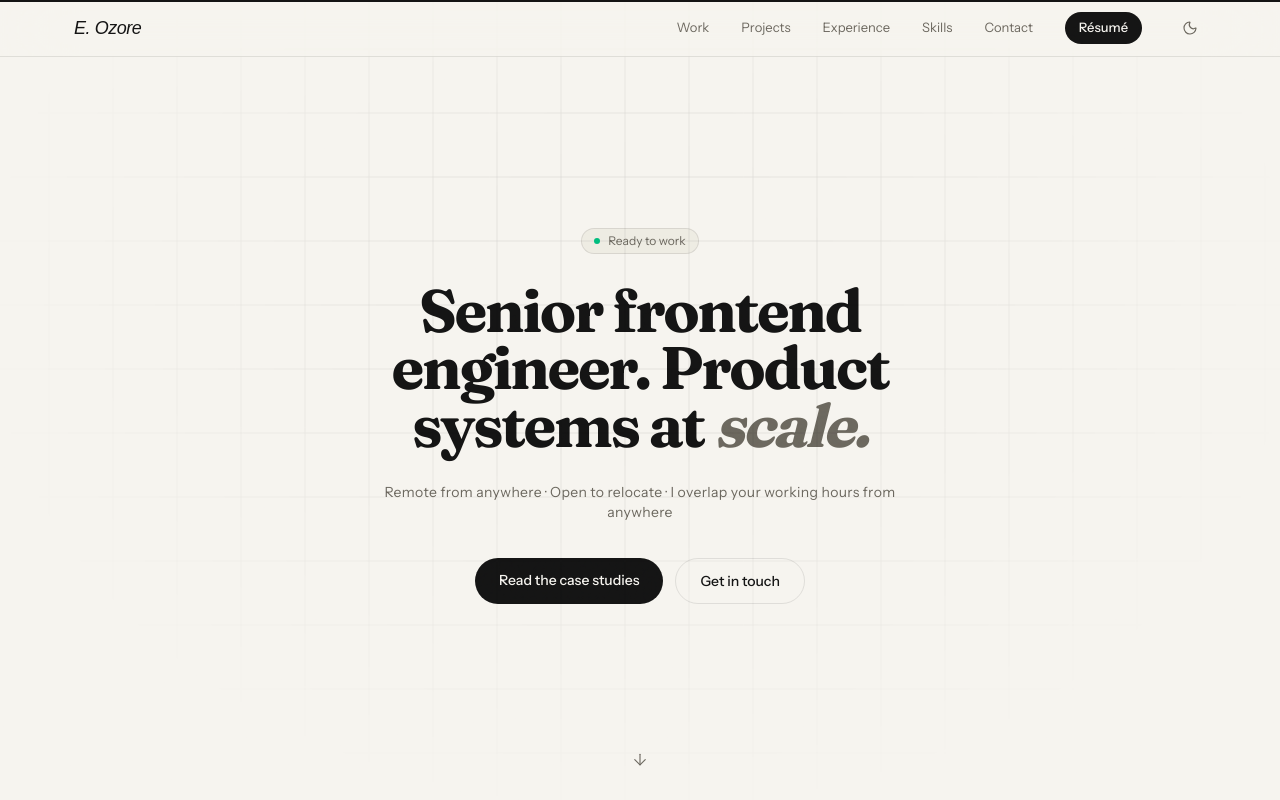
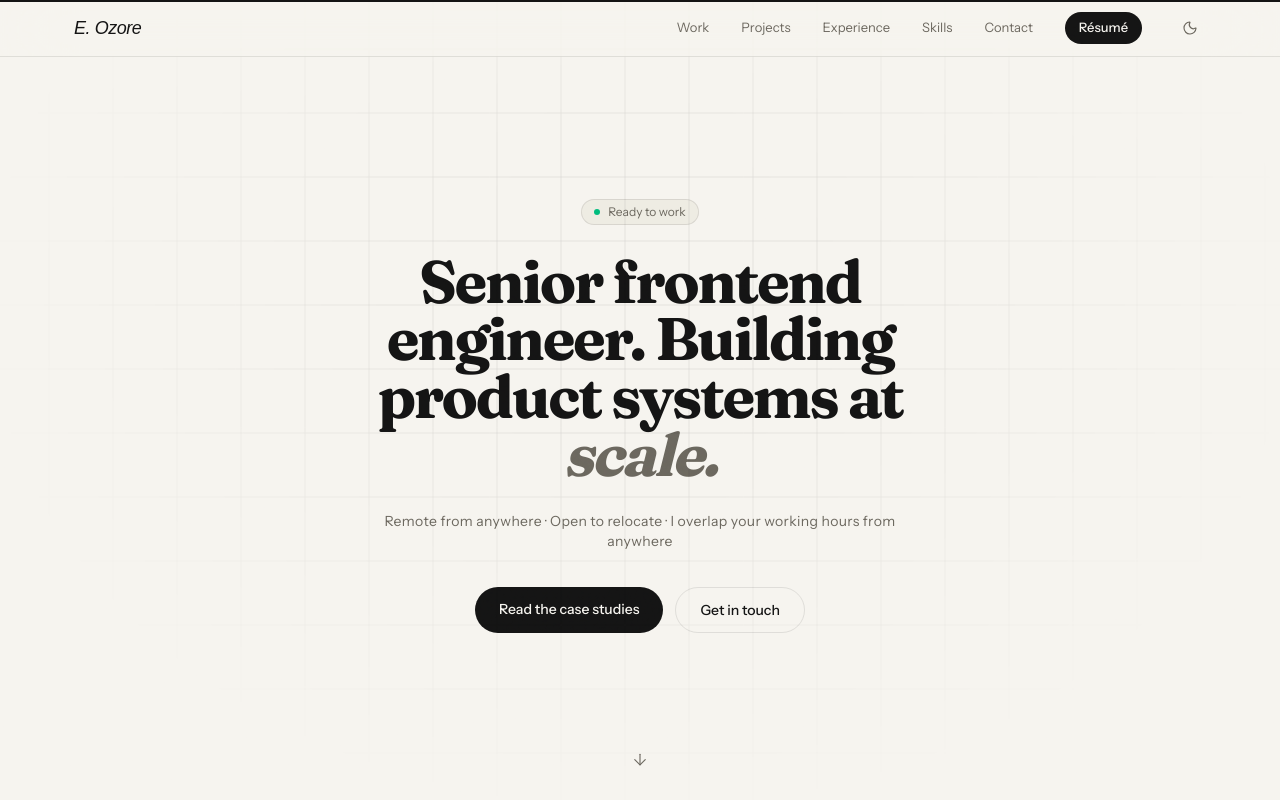
Before and after one commit to EwomaOzore/ewoma-portfolio, a Next.js app: page / in a window 1280 px wide. Shown: the top 800 px of the page. Built offline with nearby package versions, Linux system fonts and the light colour scheme; a web font is replaced by a local one.

Commit message:
Update Hero section text to reflect a more active role in product systems development.

```diff
--- a/src/sections/Hero.tsx
+++ b/src/sections/Hero.tsx
@@ -48,7 +48,7 @@ export default function Hero() {
             variants={item}
             className="mt-7 max-w-[16ch] font-display text-5xl leading-[0.96] tracking-tightest md:text-6xl"
           >
-            Senior frontend engineer. Product systems at{" "}
+            Senior frontend engineer. Building product systems at{" "}
             <em className="italic text-muted">scale.</em>
           </motion.h1>
 
```
